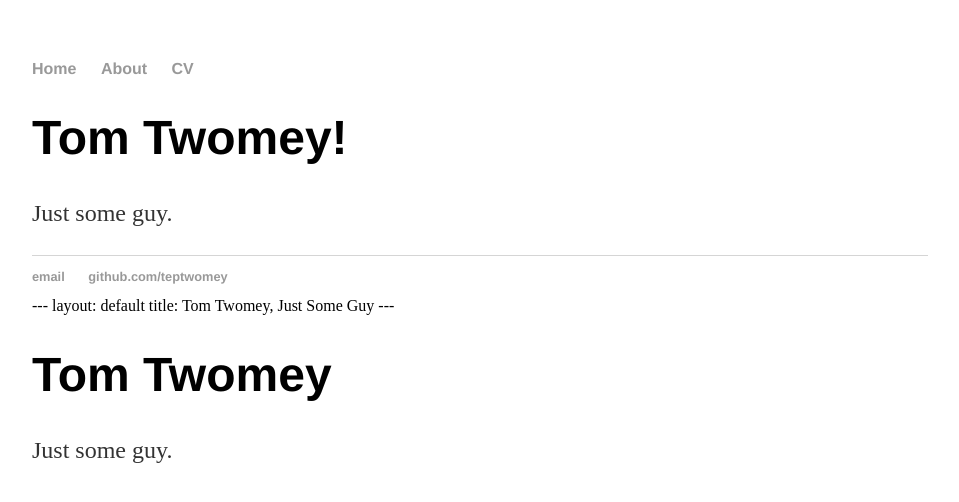
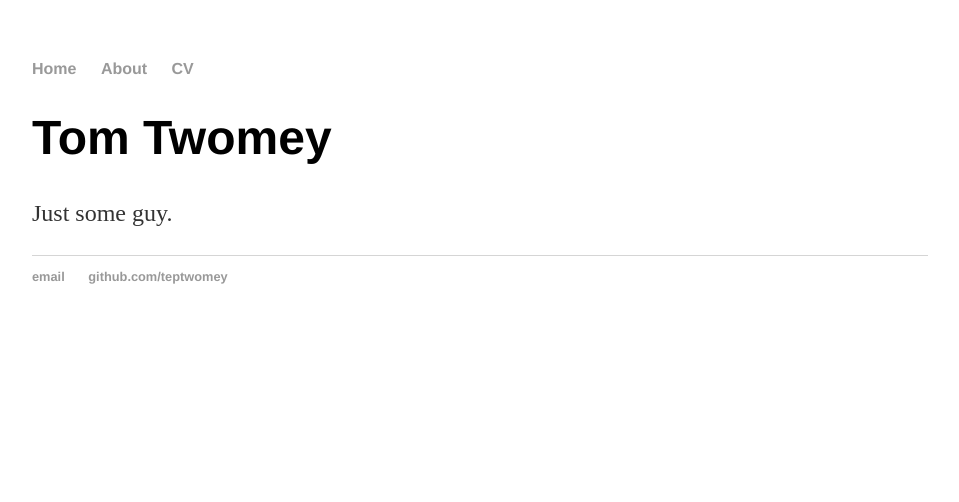
Before and after one commit to teptwomey/teptwomey.github.io, a Jekyll site: the page built from index.html, in a window 1280 px wide. Shown: the top 502 px of the page, without its empty margins (160-1119 px from the left). Built offline with Jekyll 4.4.1, drawn with Linux system fonts in a browser that asks for light colours.

Commit message:
Update index.html

```diff
--- a/index.html
+++ b/index.html
@@ -1,33 +1,3 @@
-<!DOCTYPE html>
-<html>
-	<head>
-		<title>Tom Twomey, Just Some Guy</title>
-		<!-- link to main stylesheet -->
-		<link rel="stylesheet" type="text/css" href="/css/main.css">
-	</head>
-	<body>
-		<nav>
-    		<ul>
-        		<li><a href="/">Home</a></li>
-	        	<li><a href="/about">About</a></li>
-        		<li><a href="/cv">CV</a></li>
-    		</ul>
-		</nav>
-		<div class="container">
-    		<div class="blurb">
-        		<h1>Tom Twomey!</h1>
-				<p>Just some guy.</p>
-    		</div><!-- /.blurb -->
-		</div><!-- /.container -->
-		<footer>
-    		<ul>
-        		<li><a href="mailto:twomey@vt.edu">email</a></li>
-        		<li><a href="https://github.com/teptwomey">github.com/teptwomey</a></li>
-			</ul>
-		</footer>
-	</body>
-</html>
-
 ---
 layout: default
 title: Tom Twomey, Just Some Guy
```
